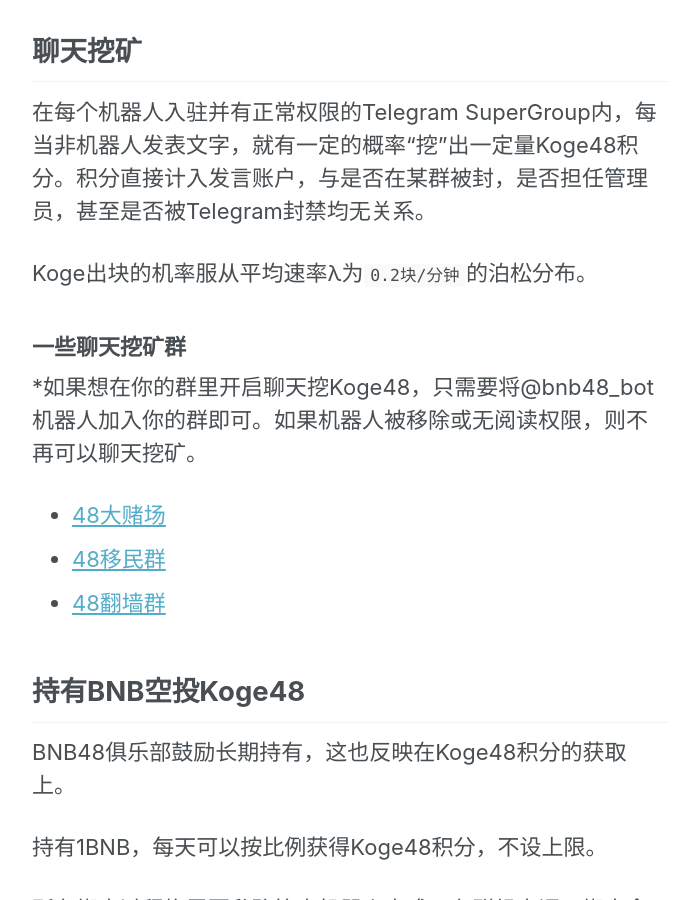
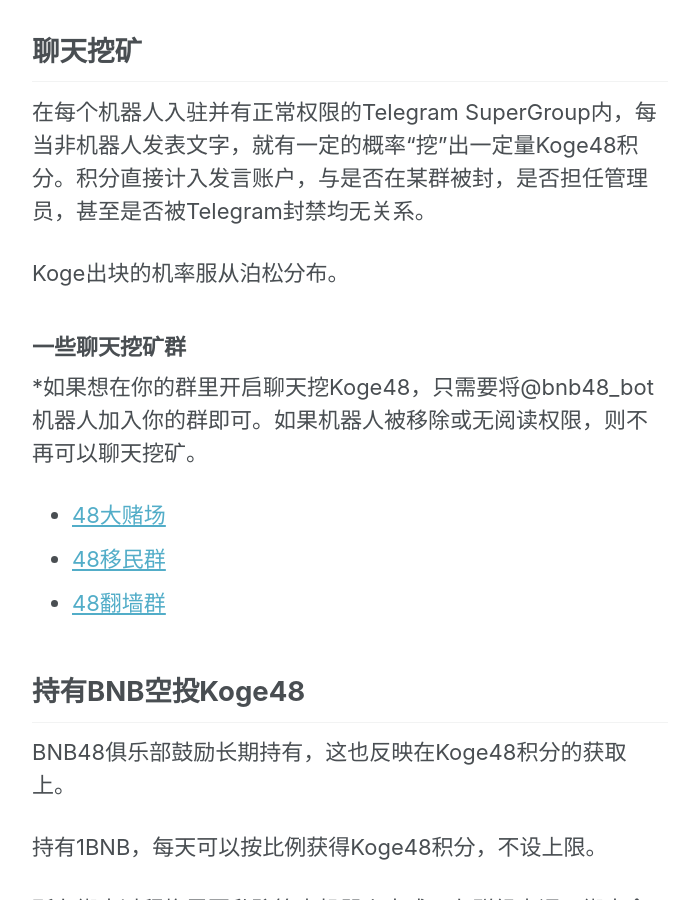
Before and after one commit to 48Club/BNB48Club.github.io, a Jekyll site: the page built from _pages/koge48.md, in a window 1280 px wide and 900 px high, scrolled down 1041 px. Shown: the whole window, without its empty margins (290-989 px from the left). Built offline with Jekyll 4.4.1, drawn with Linux system fonts in a browser that asks for light colours; nearby versions of some CDN libraries.

Commit message:
淡化具体数值

```diff
--- a/_pages/koge48.md
+++ b/_pages/koge48.md
@@ -25,7 +25,7 @@
 ## 聊天挖矿
 在每个机器人入驻并有正常权限的Telegram SuperGroup内，每当非机器人发表文字，就有一定的概率“挖”出一定量Koge48积分。积分直接计入发言账户，与是否在某群被封，是否担任管理员，甚至是否被Telegram封禁均无关系。
 
-Koge出块的机率服从平均速率λ为`0.2块/分钟`的泊松分布。
+Koge出块的机率服从泊松分布。
 
 ### 一些聊天挖矿群
 \*如果想在你的群里开启聊天挖Koge48，只需要将@bnb48_bot机器人加入你的群即可。如果机器人被移除或无阅读权限，则不再可以聊天挖矿。
```
Also changed, not shown: _posts/2019-01-09-调整Koge聊天挖矿的出块概率.md (+1 -1 lines).
